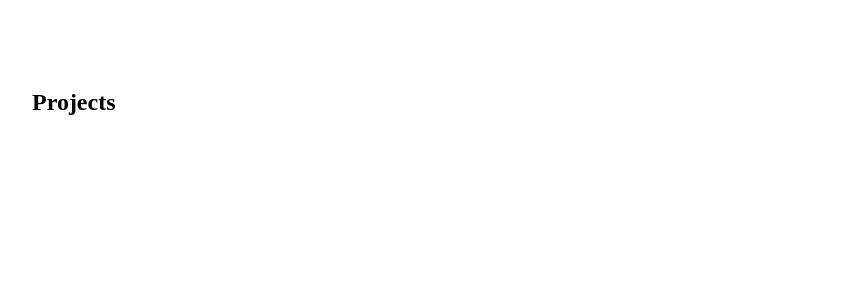
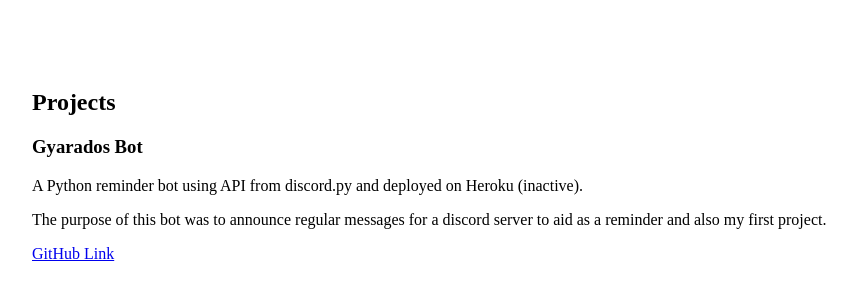
Before and after one commit to Marasy8/portfolio-website, a React (Create React App) app: page / in a window 1280 px wide. Shown: the part 4267-4567 px from the top of the page, without its empty margins (26-878 px from the left). Built offline with nearby package versions, Linux system fonts and the light colour scheme.

Commit message:
added gyarados project description

```diff
--- a/src/App.js
+++ b/src/App.js
@@ -108,6 +108,13 @@ const App = () => {
 
         <section id="projects" className="section">
           <h2>Projects</h2>
+
+          <h3>Gyarados Bot</h3>
+          <p>A Python reminder bot using API from discord.py and deployed on Heroku (inactive).</p>
+          <p>The purpose of this bot was to announce regular messages for a discord server to aid as a reminder and also my first project.</p>
+          <p><a href = "https://github.com/marasy8/Gyarados-Bot" target="_blank" rel = "noopener noreferrer">GitHub Link</a></p>
+
+
         </section>
       </div>
     </Router>
```
